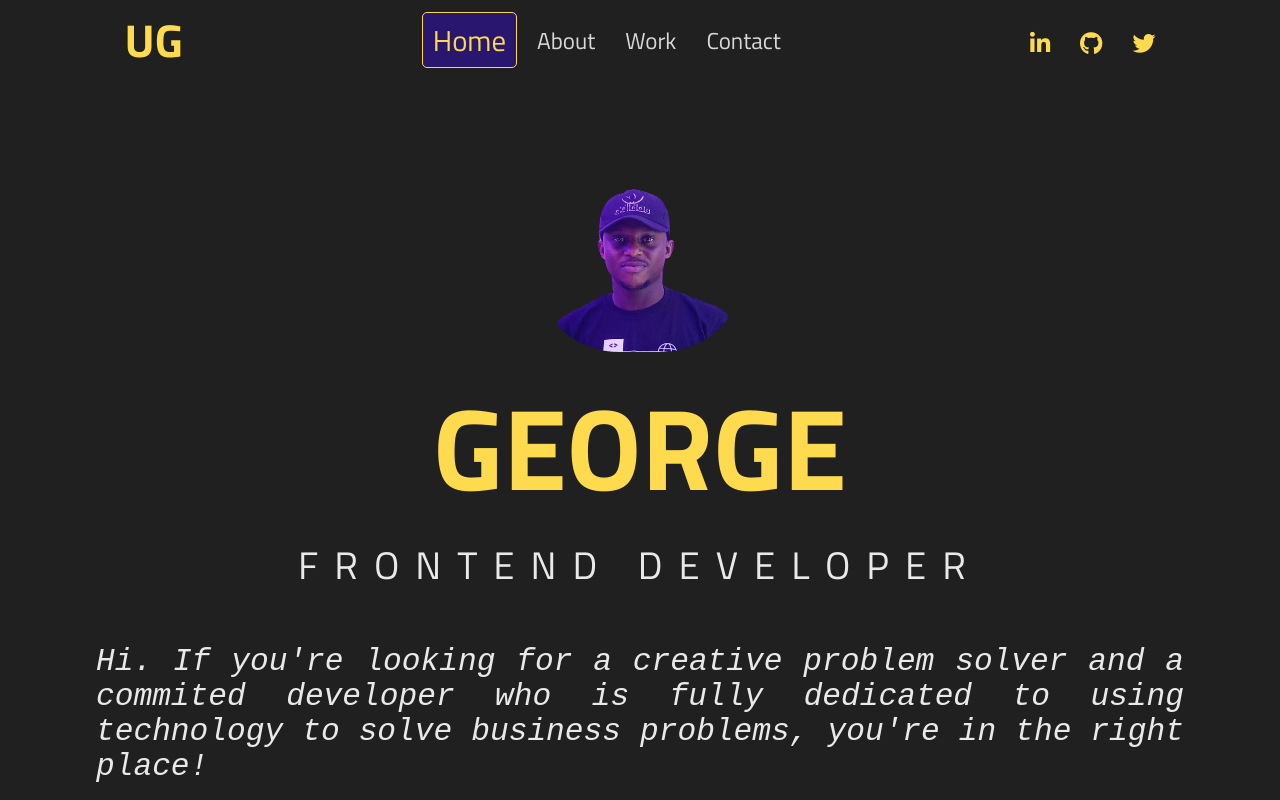
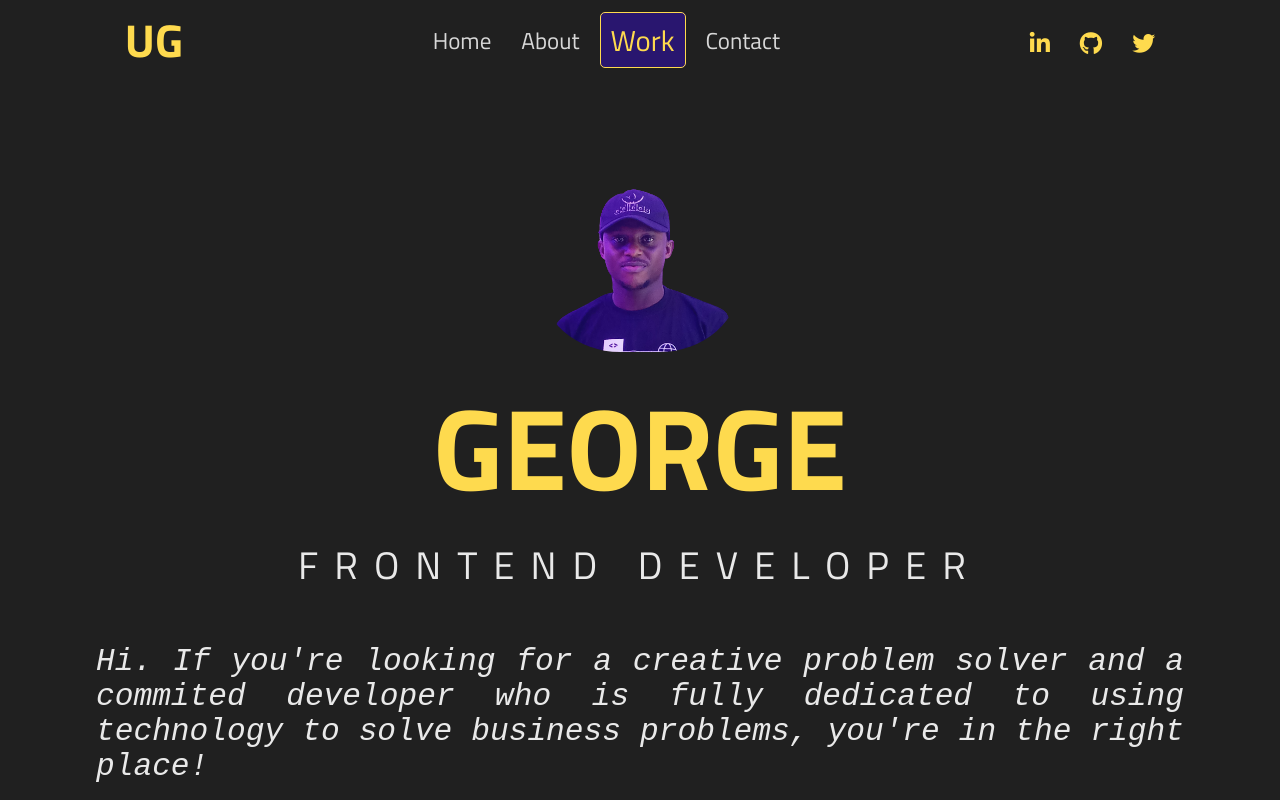
Before and after one commit to udonte/portfolio, a plain HTML site: page work.html in a window 1280 px wide. Shown: the top 800 px of the page. Drawn offline with Linux system fonts and the light colour scheme.

```diff
--- a/work.html
+++ b/work.html
@@ -30,9 +30,9 @@
           <i class="fa fa-bars"></i>
           </a>
         <ul id="nav-bar">
-          <li><a class="current" href="/index.html"> Home</a></li>
+          <li><a href="/index.html"> Home</a></li>
           <li><a href="/about.html"> About</a></li>
-          <li><a href="/work.html"> Work</a></li>
+          <li><a class="current" href="/work.html"> Work</a></li>
           <li><a href="/contact.html"> Contact</a></li>
         </ul>
       </nav>
```
Also changed, not shown: about.html (+2 -2 lines), contact.html (+2 -2 lines), css/style.css (line endings or trailing spaces).
